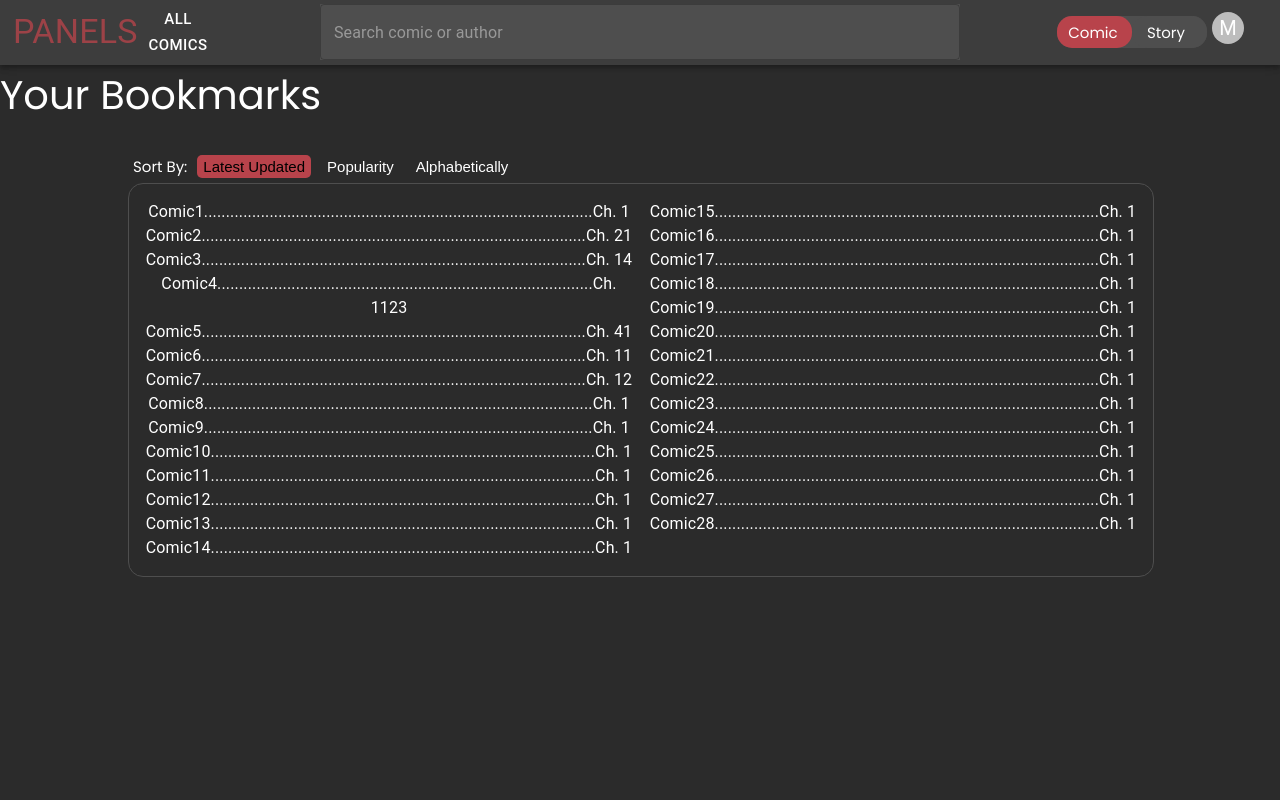
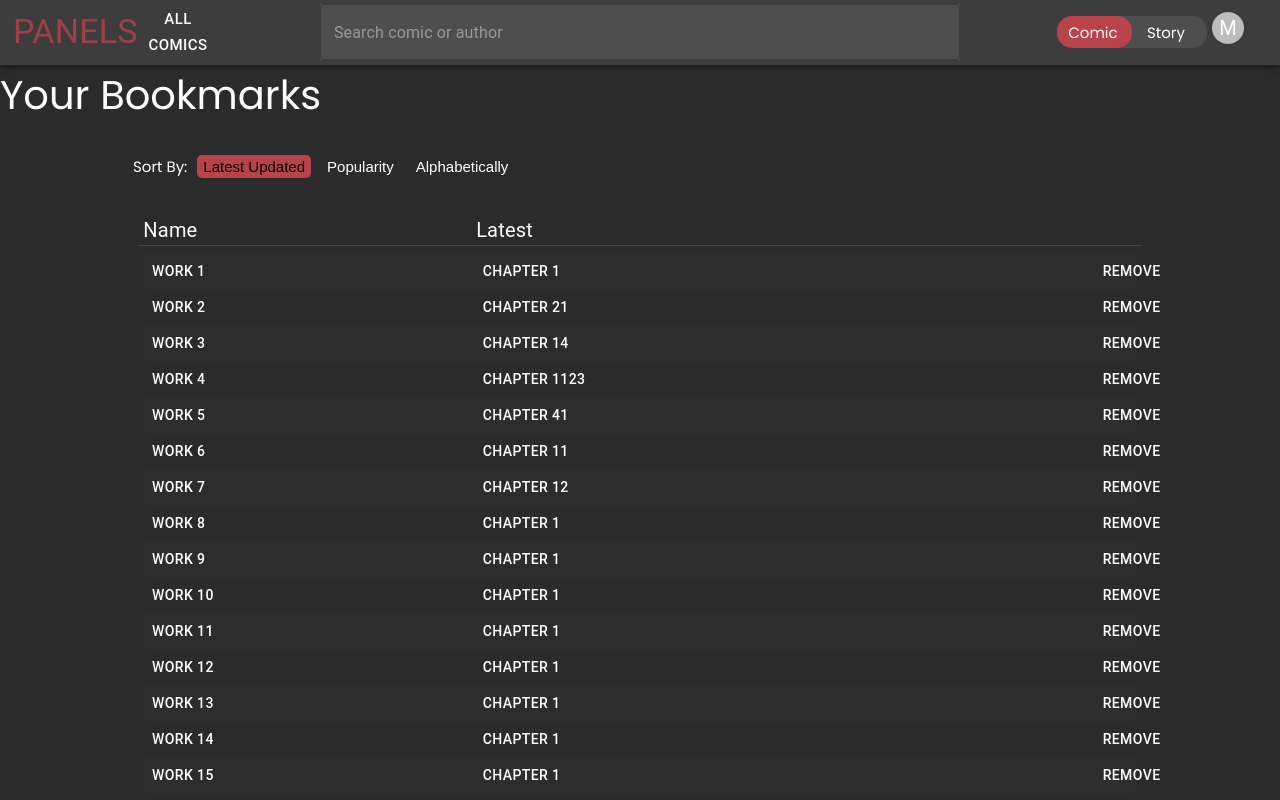
Before and after one commit to CobyYee/Panels, a React (Create React App) app in the folder client/: page /bookmarks in a window 1280 px wide. Shown: the top 800 px of the page. Built offline with nearby package versions, Linux system fonts and the light colour scheme.

Commit message:
Redo of HomeScreen and BookmarksScreen

```diff
--- a/client/src/components/BookmarksScreen.js
+++ b/client/src/components/BookmarksScreen.js
@@ -1,53 +1,17 @@
-import { Typography, Box, Grid } from '@mui/material';
+import { Typography, Box, Grid, List, ListItem, Button, Divider } from '@mui/material';
 import ContentContext from '../content'
-import {useContext} from 'react'
+import { useContext } from 'react'
 import SortBar from './SortBar'
+import { useNavigate } from 'react-router-dom'
 
 export default function BookmarksScreen() {
     const {content} = useContext(ContentContext)
+    let navigate = useNavigate();
 
     let latestUpdates = [["Work 1", "1"], ["Work 2", "21"], ["Work 3", "14"], ["Work 4", "1123"], ["Work 5", "41"], ["Work 6", "11"], ["Work 7", "12"], ["Work 8", "1"],
         ["Work 9", "1"], ["Work 10", "1"], ["Work 11", "1"], ["Work 12", "1"], ["Work 13", "1"], ["Work 14", "1"], ["Work 15", "1"], ["Work 16", "1"], ["Work 17", "1"],
         ["Work 18", "1"], ["Work 19", "1"], ["Work 21", "1"], ["Work 21", "1"], ["Work 22", "1"], ["Work 23", "1"], ["Work 24", "1"], ["Work 24", "1"], ["Work 26", "1"],
         ["Work 27", "1"], ["Work 28", "1"]]
-
-    for(let i = 0; i < latestUpdates.length; i++) {
-        if(content.contentType === "Story")
-            latestUpdates[i][0] = "Story" + (i+1)
-        else
-            latestUpdates[i][0] = "Comic" + (i+1)
-    }
-
-    let firstColUpdates = "";
-    for(let i = 0; i < 14; i++) {
-        let missingLen = 100 - latestUpdates[i][0].length - 4 - latestUpdates[i][1].length
-        let str = latestUpdates[i][0]
-        for(let j = 0; j < missingLen; j++)
-            str += '.'
-        str += "Ch. " + latestUpdates[i][1]
-        firstColUpdates += str + "\n"
-    }
-
-    let secondColUpdates = "";
-    for(let i = 14; i < 28; i++) {
-        let missingLen = 100 - latestUpdates[i][0].length - 4 - latestUpdates[i][1].length
-        let str = latestUpdates[i][0]
-        for(let j = 0; j < missingLen; j++)
-            str += '.'
-        str += "Ch. " + latestUpdates[i][1]
-        secondColUpdates += str + "\n"
-    }
-
-    let firstCol =
-        <Typography sx = {{color: 'white', position: 'relative', textAlign: 'center'}}>
-            {firstColUpdates}
-        </Typography>
-    let secondCol =
-        <Typography sx = {{color: 'white', position: 'relative', textAlign: 'center'}}>
-            {secondColUpdates}
-        </Typography>
-
-
 
     return (
         <Box>
@@ -57,18 +21,44 @@ export default function BookmarksScreen() {
             <div className="search_list">
                 <SortBar />
             </div>
-            <Box xs={12} sx = {{ position: 'relative', border: 1 , borderColor: '#4e4e4e',  width: '80%', height: '100%', borderRadius: '15px', left: '10%', maxWidth: '1780px' }}>
-
-                        <Grid container sx = {{ display: 'flex', p: 1, maxWidth: '1780px' }}>
-                            <Grid item xs = {6} sx={{p: 1}}>
-                                {firstCol}
-                            </Grid>
-                            <Grid item xs = {6} sx={{p: 1}}>
-                                {secondCol}
-                            </Grid>
-                        </Grid>
-
-                    </Box>
+            <Box xs={12} sx = {{ position: 'relative', width: '80%', height: '100%', left: '10%', maxWidth: '1780px' }}>
+            <Grid pt={4} container xs={12} sx={{ width: '100%', borderRadius: 1, display: 'flex', alignItems: 'flex-start', justifyContent: 'flex-start', position: 'relative', left: '1.5%' }}>
+                <Grid item xs={3.9}>
+                    <Typography sx={{ color: 'white', fontSize: 20 }}>Name</Typography>
+                </Grid>
+                <Grid item xs={1}>
+                    <Typography sx={{ color: 'white', fontSize: 20 }}>Latest</Typography>
+                </Grid>
+            </Grid>
+            <Divider pt={4} sx={{ backgroundColor: '#4e4e4e', width: '98%', position: 'relative', left: '1%' }}/>
+            <Grid item xs = {12}>
+                <List sx={{ width: '100%', height: '100%' }}>
+                    {
+                        latestUpdates.map((work, index) => (
+                            <ListItem key={ "bookmark" + index } sx={{ height: '36px' }}>
+                                <Grid item
+                                      container xs={12}
+                                      sx={{
+                                            width: '100%', borderRadius: 1, display: 'flex', alignItems: 'flex-start',
+                                            justifyContent: 'flex-start', backgroundColor: (index % 2 === 0) ? '#2d2d2d' : 'none'
+                                          }}
+                                >
+                                    <Grid item xs={4}>
+                                        <Button onClick = {() => navigate('/comic/')} sx={{ color: 'white', flexGrow: 1 }}>{ work[0] }</Button>
+                                    </Grid>
+                                    <Grid item xs={7.5}>
+                                        <Button onClick = {() => navigate('/chapter/')} sx={{ color: 'white', height: '100%' }}>Chapter { work[1] }</Button>
+                                    </Grid>
+                                    <Grid item xs={0.5}>
+                                        <Button onClick = {() => navigate('/chapter/')} sx={{ color: 'white', height: '100%' }}>Remove</Button>
+                                    </Grid>
+                                </Grid>
+                            </ListItem>
+                        ))
+                    }
+                    </List>
+                </Grid>
+            </Box>
         </Box>
     )
 }
--- a/client/src/components/HomeScreen.js
+++ b/client/src/components/HomeScreen.js
@@ -1,6 +1,6 @@
-import {Box, Typography, Grid} from '@mui/material'
+import { Box, Typography, Grid, List, ListItem, Button } from '@mui/material'
 import ContentContext from '../content'
-import {useContext} from 'react'
+import { useContext } from 'react'
 import batePic from '../testimgs/bate.jpg'
 import naruto from '../testimgs/naruto.jpg'
 import bleach from '../testimgs/bleach.jpg'
@@ -16,45 +16,7 @@ function HomeScreen() {
     let navigate = useNavigate();
 
     let latestUpdates = [["Work 1", "1"], ["Work 2", "21"], ["Work 3", "14"], ["Work 4", "1123"], ["Work 5", "41"], ["Work 6", "11"], ["Work 7", "12"], ["Work 8", "1"],
-        ["Work 9", "1"], ["Work 10", "1"], ["Work 11", "1"], ["Work 12", "1"], ["Work 13", "1"], ["Work 14", "1"], ["Work 15", "1"], ["Work 16", "1"], ["Work 17", "1"],
-        ["Work 18", "1"], ["Work 19", "1"], ["Work 21", "1"], ["Work 21", "1"], ["Work 22", "1"], ["Work 23", "1"], ["Work 24", "1"], ["Work 24", "1"], ["Work 26", "1"],
-        ["Work 27", "1"], ["Work 28", "1"]]
-
-    for(let i = 0; i < latestUpdates.length; i++) {
-        if(content.contentType === "Story")
-            latestUpdates[i][0] = "Story" + (i+1)
-        else
-            latestUpdates[i][0] = "Comic" + (i+1)
-    }
-
-    let firstColUpdates = "";
-    for(let i = 0; i < 14; i++) {
-        let missingLen = 100 - latestUpdates[i][0].length - 4 - latestUpdates[i][1].length
-        let str = latestUpdates[i][0]
-        for(let j = 0; j < missingLen; j++)
-            str += '.'
-        str += "Ch. " + latestUpdates[i][1]
-        firstColUpdates += str + "\n"
-    }
-
-    let secondColUpdates = "";
-    for(let i = 14; i < 28; i++) {
-        let missingLen = 100 - latestUpdates[i][0].length - 4 - latestUpdates[i][1].length
-        let str = latestUpdates[i][0]
-        for(let j = 0; j < missingLen; j++)
-            str += '.'
-        str += "Ch. " + latestUpdates[i][1]
-        secondColUpdates += str + "\n"
-    }
-
-    let firstCol =
-        <Typography sx = {{color: 'white', position: 'relative', textAlign: 'center'}}>
-            {firstColUpdates}
-        </Typography>
-    let secondCol =
-        <Typography sx = {{color: 'white', position: 'relative', textAlign: 'center'}}>
-            {secondColUpdates}
-        </Typography>
+        ["Work 9", "1"], ["Work 10", "1"], ["Work 11", "1"], ["Work 12", "1"], ["Work 13", "1"]]
 
     return (
         <Grid container sx = {{ flexDirection: 'column' }}>
@@ -62,7 +24,6 @@ function HomeScreen() {
 
                 <Grid item pt={5} pb={5}  xs={12} sx={{ height: '30vh', justifyContent: 'center', display: 'flex', minHeight: '400px' }}>
                     <Box sx = {{ position: 'relative', backgroundColor: '#3d3d3d', width: '70%', height: '100%', borderRadius: '15px', display: 'flex', minWidth: '1800px' }}>
-
                         <Box sx = {{position: 'relative', backgroundColor: 'black', width: '10%', left: '3%', height: '90%', top: '5%', minWidth: '180px', minHeight: '290px' }}>
                             <img src={batePic} className = "image-contain" alt="Pic" onClick = {() => navigate('/comic/')}/>
                         </Box>
@@ -87,7 +48,6 @@ function HomeScreen() {
                         <Box sx = {{position: 'relative', backgroundColor: 'black', width: '10%', left: '17%', height: '90%', top: '5%', minWidth: '180px', minHeight: '290px' }}>
                             <img src={sao} className = "image-contain" alt="Pic"  onClick = {() => navigate('/comic/')}/>
                         </Box>
-
                     </Box>
                 </Grid>
 
@@ -97,15 +57,40 @@ function HomeScreen() {
                     </Typography>
                 </Grid>
 
-                <Grid item xs={12} sx={{ height: '50vh', justifyContent: 'center', display: 'flex', p: 1}}>
-                    <Box xs={12} sx = {{ position: 'relative', border: 1 , borderColor: '#4e4e4e',  width: '80%', height: '100%', borderRadius: '15px', p: 1, maxWidth: '1780px' }}>
-
-                        <Grid item container sx = {{ display: 'flex', p: 1}}>
-                            <Grid item xs = {6} sx={{p: 1}}>
-                                {firstCol}
+                <Grid item xs={12} sx={{ maxHeight: '50vh', justifyContent: 'center', display: 'flex' }}>
+                    <Box xs={12} sx = {{ position: 'relative', border: 1 , borderColor: '#4e4e4e',  width: '80%', height: '100%', borderRadius: '15px', maxWidth: '1780px' }}>
+                        <Grid item container sx = {{ display: 'flex' }}>
+                            <Grid item xs = {6} sx={{ p: 1, display: 'flex', justifyContent: 'center', alignItems: 'center' }}>
+                                <List sx={{ width: '100%', height: '100%' }}>
+                                {
+                                    latestUpdates.map((work, index) => (
+                                        <ListItem sx={{ height: '36px' }}>
+                                            <Box sx={{ borderRadius: 1, width: '100%', display: 'flex', alignItems: 'center', backgroundColor: (index % 2 === 0) ? '#2d2d2d' : 'none' } }>
+                                                <Box sx={{ flexGrow: 1 }}>
+                                                    <Button onClick = {() => navigate('/comic/')} sx={{ color: 'white', flexGrow: 1 }}>{ work[0] }</Button>
+                                                </Box>
+                                                <Button onClick = {() => navigate('/chapter/')} sx={{ color: 'white', height: '100%' }}>Chapter { work[1] }</Button>
+                                            </Box>
+                                        </ListItem>
+                                    ))
+                                }
+                                </List>
                             </Grid>
-                            <Grid item xs = {6} sx={{p: 1}}>
-                                {secondCol}
+                            <Grid item xs = {6} sx={{ p: 1, display: 'flex', justifyContent: 'center', alignItems: 'center' }}>
+                                <List sx={{ width: '100%', height: '100%' }}>
+                                {
+                                    latestUpdates.map((work, index) => (
+                                        <ListItem key={"latest" + index} sx={{ height: '36px' }}>
+                                            <Box sx={{ borderRadius: 1, width: '100%', display: 'flex', alignItems: 'center', backgroundColor: (index % 2 === 0) ? '#2d2d2d' : 'none' } }>
+                                                <Box sx={{ flexGrow: 1 }}>
+                                                    <Button onClick = {() => navigate('/comic/')} sx={{ color: 'white', flexGrow: 1 }}>{ work[0] }</Button>
+                                                </Box>
+                                                <Button onClick = {() => navigate('/chapter/')} sx={{ color: 'white', height: '100%' }}>Chapter { work[1] }</Button>
+                                            </Box>
+                                        </ListItem>
+                                    ))
+                                }
+                                </List>
                             </Grid>
                         </Grid>
 
```
